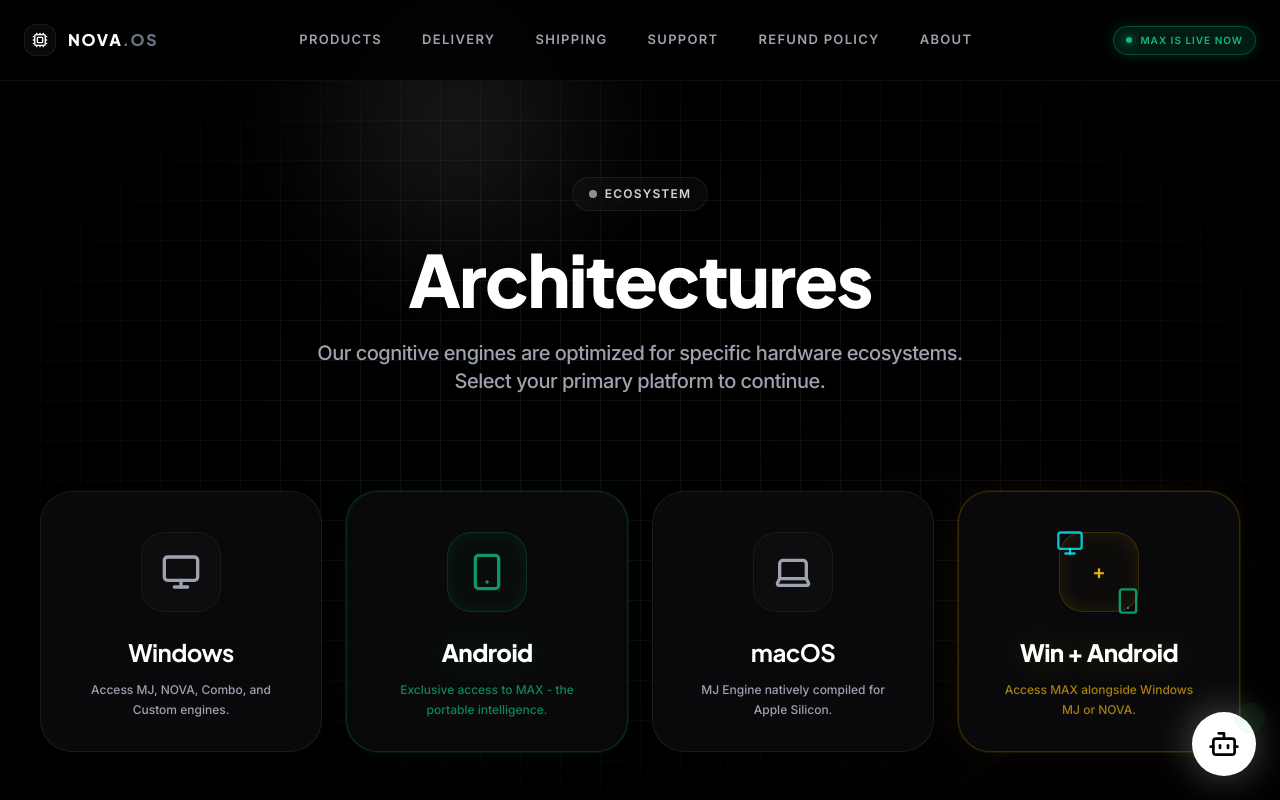
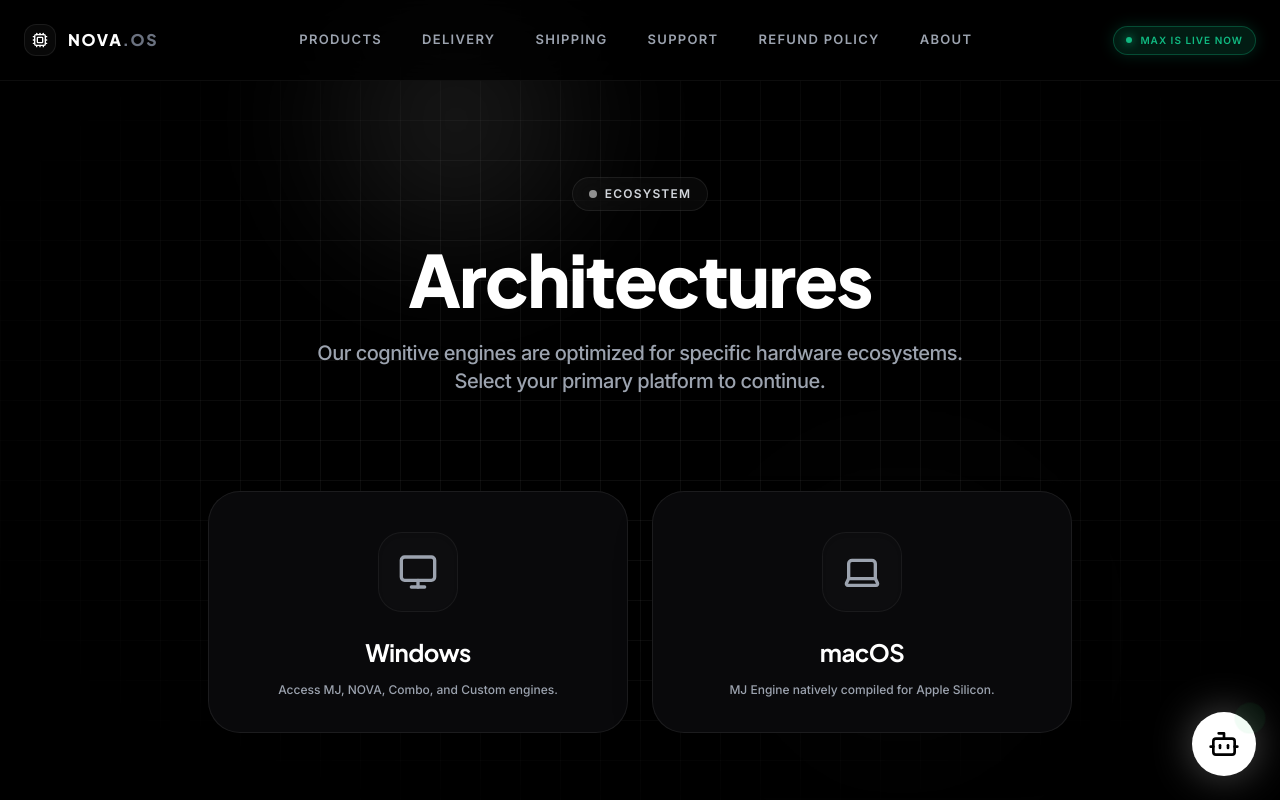
Before and after one commit to ankit143659/Nova_Website, a React (Vite) app: page / in a window 1280 px wide. Both pictures are taken after a click on the button "PRODUCTS". Shown: the top 800 px of the page. Built offline with nearby package versions, Linux system fonts and the light colour scheme.

Commit message:
feat: Add Google AdSense integration
Integrates Google AdSense to display ads on the website.
Also conditionally adjusts the layout for OS selection based on the launch date.

```diff
--- a/components/OSSelectionScreen.tsx
+++ b/components/OSSelectionScreen.tsx
@@ -7,6 +7,8 @@
 }
 
 const OSSelectionScreen: React.FC<OSSelectionScreenProps> = ({ onSelectOS }) => {
+  const isLaunchDateReached = new Date().getTime() >= new Date('2026-05-01T00:00:00+05:30').getTime();
+
   return (
     <div className="animate-in fade-in zoom-in-95 duration-700 pb-24 font-sans max-w-7xl mx-auto px-4 sm:px-6 pt-12 md:pt-24 flex flex-col items-center justify-center min-h-[70vh]">
 
@@ -23,7 +25,7 @@
         </p>
       </div>
 
-      <div className="grid grid-cols-1 select-none md:grid-cols-2 lg:grid-cols-4 gap-6 w-full max-w-7xl mx-auto px-4">
+      <div className={`grid grid-cols-1 select-none gap-6 w-full mx-auto px-4 ${isLaunchDateReached ? 'md:grid-cols-2 lg:grid-cols-4 max-w-7xl' : 'md:grid-cols-2 max-w-4xl'}`}>
         {/* Windows */}
         <div
           onClick={() => onSelectOS('windows')}
@@ -38,6 +40,7 @@
         </div>
 
         {/* Android */}
+        {isLaunchDateReached && (
           <div
             onClick={() => onSelectOS('android')}
             className="group relative flex flex-col items-center text-center bg-[#09090b] border border-[#10b981]/20 hover:border-[#10b981]/50 rounded-[2rem] p-8 cursor-pointer overflow-hidden transition-all duration-700 shadow-[0_0_30px_rgba(16,185,129,0.05)] hover:-translate-y-2 hover:shadow-[0_0_50px_rgba(16,185,129,0.2)] ring-1 ring-[#10b981]/10"
@@ -49,6 +52,7 @@
             <h3 className="text-2xl font-display font-black text-white mb-3 tracking-tight group-hover:translate-x-1 transition-transform duration-500 drop-shadow-[0_0_15px_rgba(16,185,129,0.2)]">Android</h3>
             <p className="text-[#10b981]/70 text-xs font-medium px-2 leading-relaxed group-hover:text-[#10b981]/90 transition-colors">Exclusive access to MAX - the portable intelligence.</p>
           </div>
+        )}
 
         {/* Mac OS */}
         <div
@@ -64,6 +68,7 @@
         </div>
 
         {/* Combo Win + Android */}
+        {isLaunchDateReached && (
           <div
             onClick={() => onSelectOS('combo-win-and')}
             className="group relative flex flex-col items-center text-center bg-[#09090b] border border-[#eab308]/20 hover:border-[#eab308]/50 rounded-[2rem] p-8 cursor-pointer overflow-hidden transition-all duration-700 shadow-[0_0_30px_rgba(234,179,8,0.05)] hover:-translate-y-2 hover:shadow-[0_0_50px_rgba(234,179,8,0.2)] ring-1 ring-[#eab308]/10"
@@ -81,6 +86,7 @@
             <h3 className="text-2xl font-display font-black text-white mb-3 tracking-tight group-hover:translate-x-1 transition-transform duration-500 drop-shadow-[0_0_15px_rgba(234,179,8,0.2)]">Win + Android</h3>
             <p className="text-[#eab308]/70 text-xs font-medium px-2 leading-relaxed group-hover:text-[#eab308]/90 transition-colors">Access MAX alongside Windows MJ or NOVA.</p>
           </div>
+        )}
       </div>
     </div>
   );
--- a/index.html
+++ b/index.html
@@ -151,6 +151,7 @@
 }
 </script>
 <link rel="stylesheet" href="/index.css">
+    <script async src="https://pagead2.googlesyndication.com/pagead/js/adsbygoogle.js?client=ca-pub-4012619969227786" crossorigin="anonymous"></script>
 </head>
 <body>
     <div id="root"></div>
```
Lines whose indentation alone changed are shown as unchanged.
